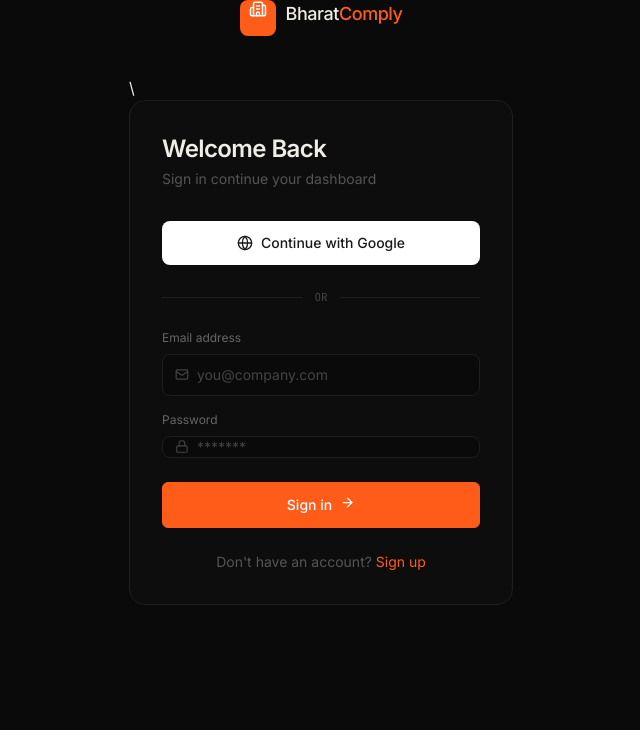
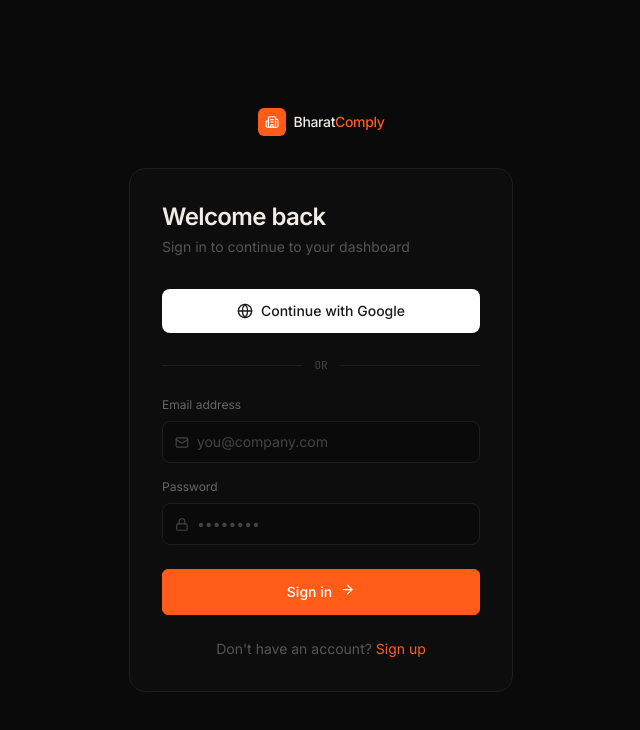
Before and after one commit to yochna/bharat-compliance, a Next.js app: page /login in a window 1280 px wide. Shown: the top 730 px of the page, without its empty margins (319-959 px from the left). Built offline with nearby package versions, Linux system fonts and the light colour scheme.

Commit message:
feat: setup Prisma schema with Supabase PostgreSQL database

```diff
--- a/package.json
+++ b/package.json
@@ -9,7 +9,8 @@
     "lint": "eslint"
   },
   "dependencies": {
-    "@prisma/client": "^7.8.0",
+    "@auth/prisma-adapter": "^2.11.2",
+    "@prisma/client": "^5.22.0",
     "@radix-ui/react-dialog": "^1.1.17",
     "@radix-ui/react-dropdown-menu": "^2.1.18",
     "clsx": "^2.1.1",
@@ -18,7 +19,6 @@
     "next": "16.2.9",
     "next-auth": "^4.24.14",
     "next-themes": "^0.4.6",
-    "prisma": "^7.8.0",
     "react": "19.2.4",
     "react-dom": "19.2.4",
     "tailwind-merge": "^3.6.0"
@@ -31,6 +31,7 @@
     "eslint": "^9",
     "eslint-config-next": "16.2.9",
     "postcss": "^8.5.15",
+    "prisma": "^5.22.0",
     "tailwindcss": "^3.4.1",
     "typescript": "^5"
   }
--- a/src/app/(auth)/layout.tsx
+++ b/src/app/(auth)/layout.tsx
@@ -1,30 +1,25 @@
+import { Building2 } from "lucide-react"
+import Link from "next/link"
 
-import { Building2 } from "lucide-react";
-import Link from "next/link";
-import React from "react";
+export default function AuthLayout({ children }: { children: React.ReactNode }) {
+  return (
+    <main className="min-h-screen bg-[#0A0A0A] text-[#F0EDE6] flex flex-col items-center justify-center px-6">
 
-export default function AuthLayout({
-  children,
-}: {
-  children: React.ReactNode;
-}) {
-  return (
-    <main className="min-h-screen bg-[#0A0A0A] text-[#F0EDE6] flex items-centre justify-center px-6 ">
+      {/* Logo */}
+      <Link href="/" className="flex items-center gap-2 no-underline mb-8">
+        <div className="w-7 h-7 rounded-md bg-[#FF5C1A] flex items-center justify-center">
+          <Building2 size={14} color="white" />
+        </div>
+        <span className="text-[#F0EDE6] font-medium text-sm tracking-tight">
+          Bharat<span className="text-[#FF5C1A]">Comply</span>
+        </span>
+      </Link>
+
+      {/* Card */}
       <div className="w-full max-w-sm">
-        {/* logo */}
-        <Link
-          href="/"
-          className="flex items-centre justify-center gap-2.5 no-underline mb-10"
-        >
-          <div className="w-9 h-9 rounded-lg bg-[#FF5C1A] flex items-centre justify-center">
-            <Building2 size={18} color="white" />
-          </div>
-          <span className="text-[#F0EDE6] font-medium text-lg tracking-tight">
-            Bharat<span className="text-[#FF5C1A]">Comply</span>
-          </span>
-        </Link>
-        \{children}
+        {children}
       </div>
+
     </main>
-  );
+  )
 }
--- a/src/app/(auth)/login/page.tsx
+++ b/src/app/(auth)/login/page.tsx
@@ -1,69 +1,78 @@
+"use client"
 
+import { Mail, Lock, ArrowRight, Globe } from "lucide-react"
+import { Button } from "@/app/components/ui/Button"
+import { signIn } from "next-auth/react"
+import Link from "next/link"
 
-"use client";
+export default function LoginPage() {
+  return (
+    <div className="bg-[#0D0D0D] border border-[#1E1E1E] rounded-2xl p-8">
 
-import { Mail, Lock, ArrowRight, Globe } from "lucide-react";
-import { Button } from "@/app/components/ui/Button";
-import Link from "next/link";
-
-export default function LoginPge() {
-  return (
-    <div className="bg-[#0D0D0D] border border-[#1E1E1E] rounded-2xl p-8 ">
-      {/* heading */}
       <h1 className="text-2xl font-semibold text-[#F0EDE6] mb-1 tracking-tight">
-        Welcome Back
+        Welcome back
       </h1>
       <p className="text-sm text-[#555] mb-8">
-        Sign in continue your dashboard
+        Sign in to continue to your dashboard
       </p>
 
-      {/* google sign in */}
-      <button className="w-full flex items-center justify-center gap-2 bg-white text-[#1A1A1A] text-sm font-medium py-3 rounded-lg hover:bg-gray-100 transition-colors mb-6">
+      {/* Google Sign in */}
+      <button
+        onClick={() => signIn("google", { callbackUrl: "/dashboard" })}
+        className="w-full flex items-center justify-center gap-2 bg-white text-[#1A1A1A] text-sm font-medium py-3 rounded-lg hover:bg-gray-100 transition-colors mb-6 cursor-pointer"
+      >
         <Globe size={16} />
         Continue with Google
       </button>
 
-      {/* divider */}
-      <div className=" flex items-center gap-3 mb-6">
+      {/* Divider */}
+      <div className="flex items-center gap-3 mb-6">
         <div className="flex-1 h-px bg-[#1E1E1E]" />
         <span className="text-[11px] text-[#444] font-mono">OR</span>
         <div className="flex-1 h-px bg-[#1E1E1E]" />
       </div>
 
-      {/* email field */}
+      {/* Email */}
       <div className="mb-4">
         <label className="text-xs text-[#666] mb-2 block">Email address</label>
         <div className="flex items-center gap-2 bg-[#0A0A0A] border border-[#1E1E1E] rounded-lg px-3 py-2.5 focus-within:border-[#FF5C1A] transition-colors">
-            <Mail size={15} className="text-[#444]"/>
-            <input type="email"
+          <Mail size={15} className="text-[#444]" />
+          <input
+            type="email"
             placeholder="you@company.com"
-            className="bg-transparent text-sm text-[#F0EDE6] outline-none w-full placeholder:text-[#444]"/>
+            className="bg-transparent text-sm text-[#F0EDE6] outline-none w-full placeholder:text-[#444]"
+          />
         </div>
       </div>
 
-      {/* password field */}
+      {/* Password */}
       <div className="mb-6">
         <label className="text-xs text-[#666] mb-2 block">Password</label>
-        <div className="flex items-center gap-2 bg-[#0A0A0A] border border-[#1E1E1E] rounded-lg px-3 pyu-2.5 focus-within:border-[#FF5C1A] transition-colors">
-            <Lock size={15} className="text-[#444]" />
-            <input type="password"
-            placeholder="*******"
-            className="bg-transparent text-sm text-[#F0EDE6] outline-none w-full placeholder:text-[#444]" />
+        <div className="flex items-center gap-2 bg-[#0A0A0A] border border-[#1E1E1E] rounded-lg px-3 py-2.5 focus-within:border-[#FF5C1A] transition-colors">
+          <Lock size={15} className="text-[#444]" />
+          <input
+            type="password"
+            placeholder="••••••••"
+            className="bg-transparent text-sm text-[#F0EDE6] outline-none w-full placeholder:text-[#444]"
+          />
         </div>
       </div>
 
-      {/* submit */}
-      <Button variant="primary" size="lg" className="w-full justify-center mb-6">
-        Sign in <ArrowRight size={15}/>
+      <Button
+        variant="primary"
+        size="lg"
+        className="w-full justify-center mb-6"
+      >
+        Sign in <ArrowRight size={15} />
       </Button>
 
-      {/* footer link */}
       <p className="text-center text-sm text-[#555]">
         Don&apos;t have an account?{" "}
         <Link href="/register" className="text-[#FF5C1A] hover:underline">
-        Sign up
+          Sign up
         </Link>
       </p>
+
     </div>
-  );
+  )
 }
--- a/src/app/(auth)/register/page.tsx
+++ b/src/app/(auth)/register/page.tsx
@@ -2,13 +2,13 @@
 
 import { Mail, Lock, User, ArrowRight, Globe } from "lucide-react"
 import { Button } from "@/app/components/ui/Button"
+import { signIn } from "next-auth/react"
 import Link from "next/link"
 
 export default function RegisterPage() {
   return (
     <div className="bg-[#0D0D0D] border border-[#1E1E1E] rounded-2xl p-8">
 
-      {/* Heading */}
       <h1 className="text-2xl font-semibold text-[#F0EDE6] mb-1 tracking-tight">
         Create your account
       </h1>
@@ -17,7 +17,10 @@ export default function RegisterPage() {
       </p>
 
       {/* Google Sign up */}
-      <button className="w-full flex items-center justify-center gap-2 bg-white text-[#1A1A1A] text-sm font-medium py-3 rounded-lg hover:bg-gray-100 transition-colors mb-6">
+      <button
+        onClick={() => signIn("google", { callbackUrl: "/dashboard" })}
+        className="w-full flex items-center justify-center gap-2 bg-white text-[#1A1A1A] text-sm font-medium py-3 rounded-lg hover:bg-gray-100 transition-colors mb-6 cursor-pointer"
+      >
         <Globe size={16} />
         Continue with Google
       </button>
@@ -29,7 +32,7 @@ export default function RegisterPage() {
         <div className="flex-1 h-px bg-[#1E1E1E]" />
       </div>
 
-      {/* Name field */}
+      {/* Name */}
       <div className="mb-4">
         <label className="text-xs text-[#666] mb-2 block">Full name</label>
         <div className="flex items-center gap-2 bg-[#0A0A0A] border border-[#1E1E1E] rounded-lg px-3 py-2.5 focus-within:border-[#FF5C1A] transition-colors">
@@ -42,7 +45,7 @@ export default function RegisterPage() {
         </div>
       </div>
 
-      {/* Email field */}
+      {/* Email */}
       <div className="mb-4">
         <label className="text-xs text-[#666] mb-2 block">Email address</label>
         <div className="flex items-center gap-2 bg-[#0A0A0A] border border-[#1E1E1E] rounded-lg px-3 py-2.5 focus-within:border-[#FF5C1A] transition-colors">
@@ -55,7 +58,7 @@ export default function RegisterPage() {
         </div>
       </div>
 
-      {/* Password field */}
+      {/* Password */}
       <div className="mb-6">
         <label className="text-xs text-[#666] mb-2 block">Password</label>
         <div className="flex items-center gap-2 bg-[#0A0A0A] border border-[#1E1E1E] rounded-lg px-3 py-2.5 focus-within:border-[#FF5C1A] transition-colors">
@@ -68,12 +71,14 @@ export default function RegisterPage() {
         </div>
       </div>
 
-      {/* Submit */}
-      <Button variant="primary" size="lg" className="w-full justify-center mb-6">
+      <Button
+        variant="primary"
+        size="lg"
+        className="w-full justify-center mb-6"
+      >
         Create account <ArrowRight size={15} />
       </Button>
 
-      {/* Footer link */}
       <p className="text-center text-sm text-[#555]">
         Already have an account?{" "}
         <Link href="/login" className="text-[#FF5C1A] hover:underline">
--- /dev/null
+++ b/src/app/api/auth/[...nextauth]/route.ts
@@ -0,0 +1,24 @@
+import NextAuth from "next-auth"
+import GoogleProvider from "next-auth/providers/google"
+
+const handler = NextAuth({
+  providers: [
+    GoogleProvider({
+      clientId: process.env.GOOGLE_CLIENT_ID!,
+      clientSecret: process.env.GOOGLE_CLIENT_SECRET!,
+    }),
+  ],
+  pages: {
+    signIn: "/login",
+  },
+  callbacks: {
+    async session({ session, token }) {
+      return session
+    },
+    async jwt({ token, user }) {
+      return token
+    },
+  },
+})
+
+export { handler as GET, handler as POST }
--- /dev/null
+++ b/src/app/components/providers/SessionProvider.tsx
@@ -0,0 +1,7 @@
+"use client"
+
+import { SessionProvider } from "next-auth/react"
+
+export function AuthProvider({children}:{children:React.ReactNode}){
+    return <SessionProvider>{children}</SessionProvider>
+}
--- a/src/app/layout.tsx
+++ b/src/app/layout.tsx
@@ -1,33 +1,23 @@
 import type { Metadata } from "next";
-import { Geist, Geist_Mono } from "next/font/google";
 import "./globals.css";
+import { AuthProvider } from "./components/providers/SessionProvider";
 
-const geistSans = Geist({
-  variable: "--font-geist-sans",
-  subsets: ["latin"],
-});
-
-const geistMono = Geist_Mono({
-  variable: "--font-geist-mono",
-  subsets: ["latin"],
-});
-
-export const metadata: Metadata = {
-  title: "Create Next App",
-  description: "Generated by create next app",
+export const metsdata: Metadata = {
+  title: "BharatComply - GST & Legal Compliance",
+  description:
+    "Auto-generate GST filings, legal notices, and compliance documents for Indian businesses.",
 };
 
 export default function RootLayout({
   children,
-}: Readonly<{
+}: {
   children: React.ReactNode;
-}>) {
+}) {
   return (
-    <html
-      lang="en"
-      className={`${geistSans.variable} ${geistMono.variable} h-full antialiased`}
-    >
-      <body className="min-h-full flex flex-col">{children}</body>
+    <html lang="en" suppressHydrationWarning>
+  <body suppressHydrationWarning>
+        <AuthProvider>{children}</AuthProvider>
+      </body>
     </html>
   );
 }
```
Also changed, not shown: 2 other files (tests, documents, lock files or other folders).
